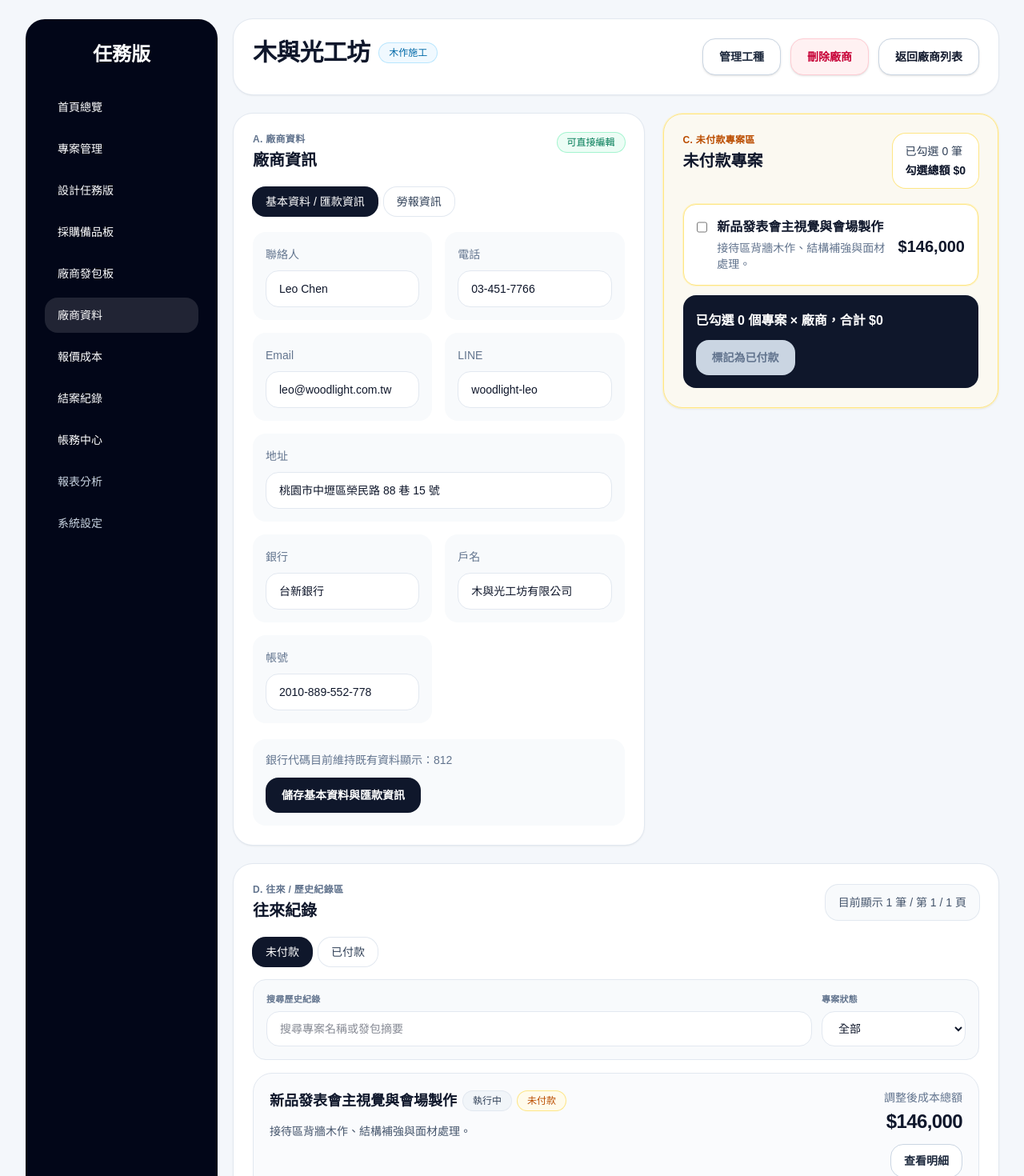
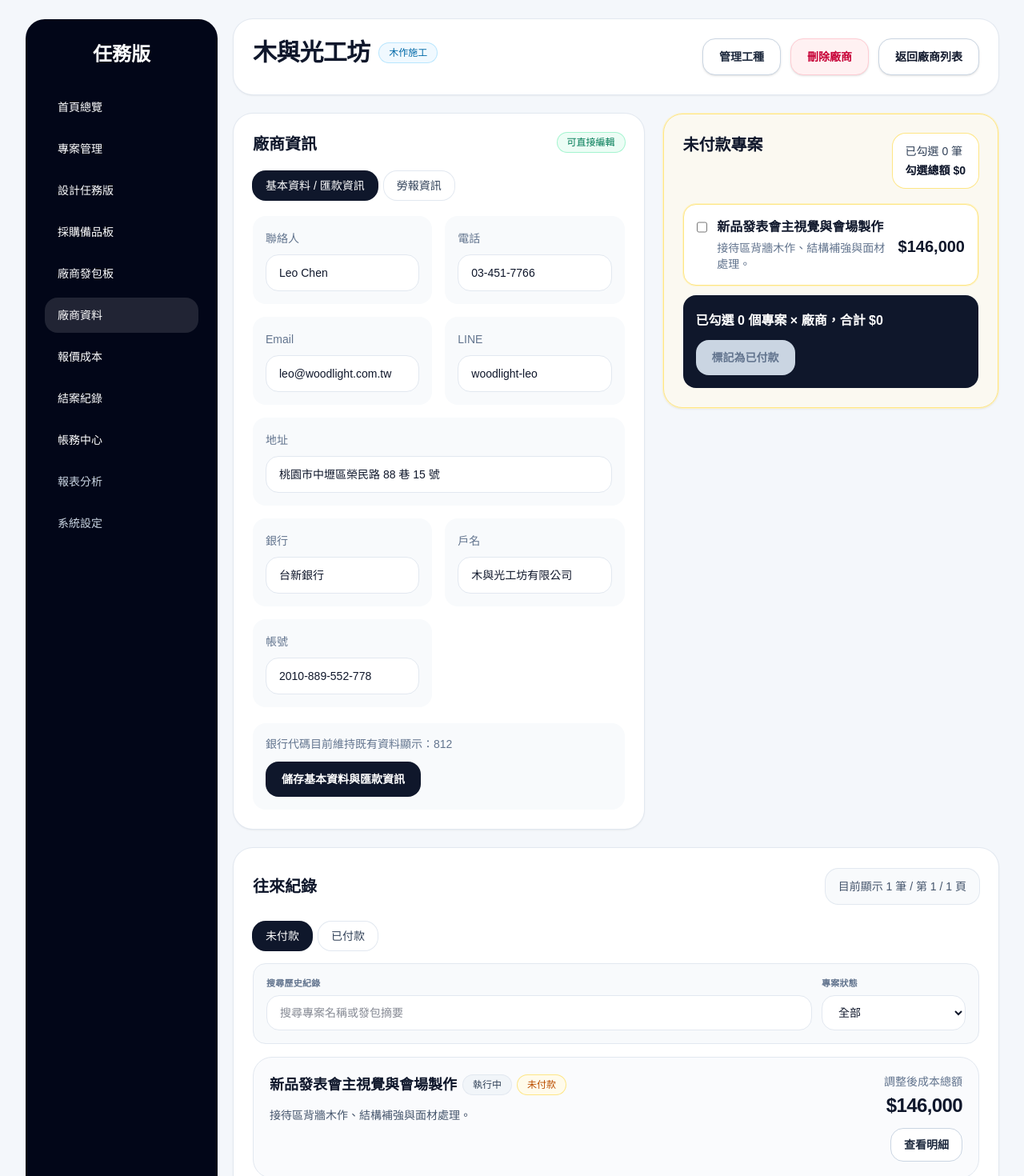
Before and after one commit to willy841/projectflow, a Next.js app in the folder project-mgmt/: page /vendors/vendor-woodlight in a window 1280 px wide. Shown: the top 1470 px of the page at 80% size. Built offline with nearby package versions, Linux system fonts and the light colour scheme.

Commit message:
refactor: remove vendor detail section prefixes

```diff
--- a/project-mgmt/src/components/vendor-detail-shell.tsx
+++ b/project-mgmt/src/components/vendor-detail-shell.tsx
@@ -96,8 +96,7 @@ function VendorProfileEditor({
     <article className="rounded-3xl bg-white p-6 shadow-sm ring-1 ring-slate-200">
       <div className="mb-5 flex flex-col gap-3 lg:flex-row lg:items-start lg:justify-between">
         <div>
-          <p className="text-xs font-semibold tracking-wide text-slate-500">A. 廠商資料</p>
-          <h3 className="mt-1 text-xl font-semibold text-slate-900">廠商資訊</h3>
+          <h3 className="text-xl font-semibold text-slate-900">廠商資訊</h3>
         </div>
         <div className="flex flex-col items-start gap-2 lg:items-end">
           <span className="inline-flex rounded-full bg-emerald-50 px-3 py-1 text-xs font-medium text-emerald-700 ring-1 ring-emerald-200">
@@ -404,8 +403,7 @@ export function VendorDetailShell({ vendorId }: Props) {
           <article className="rounded-3xl border border-amber-200 bg-amber-50/60 p-6 shadow-sm ring-1 ring-amber-100">
             <div className="mb-5 flex flex-col gap-3 lg:flex-row lg:items-start lg:justify-between">
               <div>
-                <p className="text-xs font-semibold tracking-wide text-amber-700">C. 未付款專案區</p>
-                <h3 className="mt-1 text-xl font-semibold text-slate-900">未付款專案</h3>
+                <h3 className="text-xl font-semibold text-slate-900">未付款專案</h3>
               </div>
               <div className="rounded-2xl bg-white px-4 py-3 text-sm text-slate-700 ring-1 ring-amber-200">
                 <p>已勾選 {selectedCount} 筆</p>
@@ -458,8 +456,7 @@ export function VendorDetailShell({ vendorId }: Props) {
         <article className="rounded-3xl bg-white p-6 shadow-sm ring-1 ring-slate-200">
           <div className="mb-5 flex min-h-12 items-center justify-between gap-4">
             <div>
-              <p className="text-xs font-semibold tracking-wide text-slate-500">D. 往來 / 歷史紀錄區</p>
-              <h3 className="mt-1 text-xl font-semibold text-slate-900">往來紀錄</h3>
+              <h3 className="text-xl font-semibold text-slate-900">往來紀錄</h3>
             </div>
             <div className="rounded-2xl bg-slate-50 px-4 py-3 text-sm text-slate-600 ring-1 ring-slate-200">
               目前顯示 {filteredHistoryRecords.length} 筆 / 第 {currentHistoryPage} / {totalHistoryPages} 頁
```
